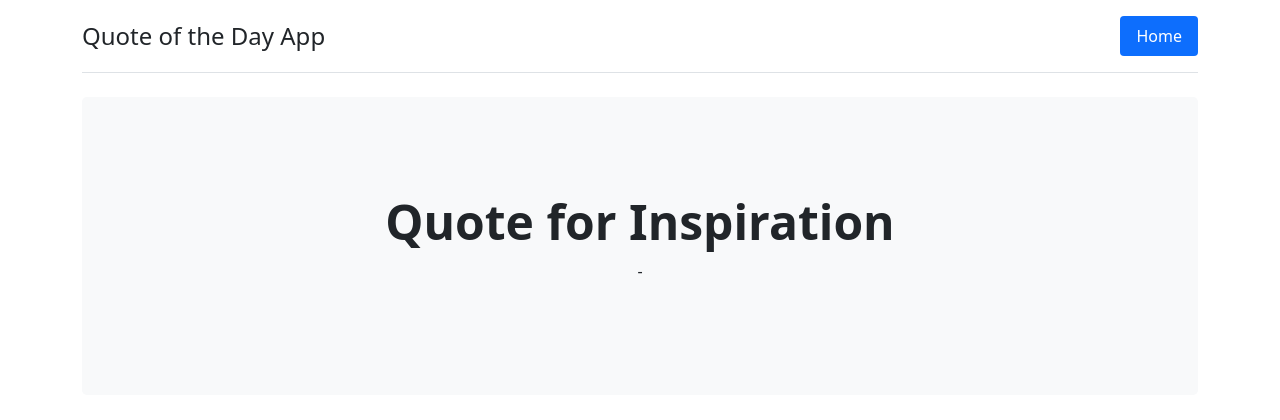
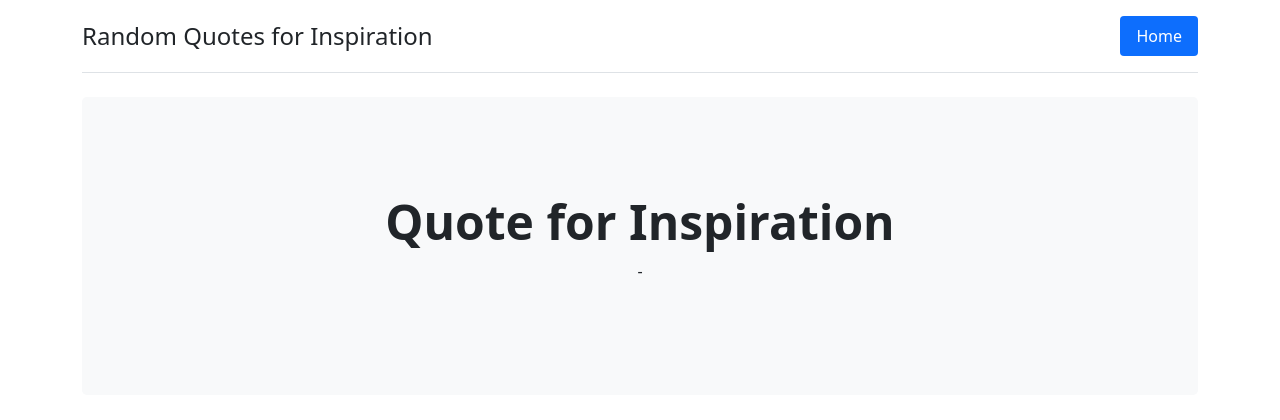
Before and after one commit to pidgu91/flask-website, a Flask app: template templates/index.html in a window 1280 px wide. Shown: the top 420 px of the page. Run offline with Flask 3, Linux system fonts and the light colour scheme; the template is opened without the code that fills it, so the values that code supplies are empty.

Commit message:
update index.html

```diff
--- a/templates/index.html
+++ b/templates/index.html
@@ -24,7 +24,7 @@
 						href="/"
 						class="d-flex align-items-center mb-3 mb-md-0 me-md-auto text-dark text-decoration-none"
 					>
-						<span class="fs-4">Quote of the Day App</span>
+						<span class="fs-4">Random Quotes for Inspiration</span>
 					</a>
 					<ul class="nav nav-pills">
 						<li class="nav-item">
```
